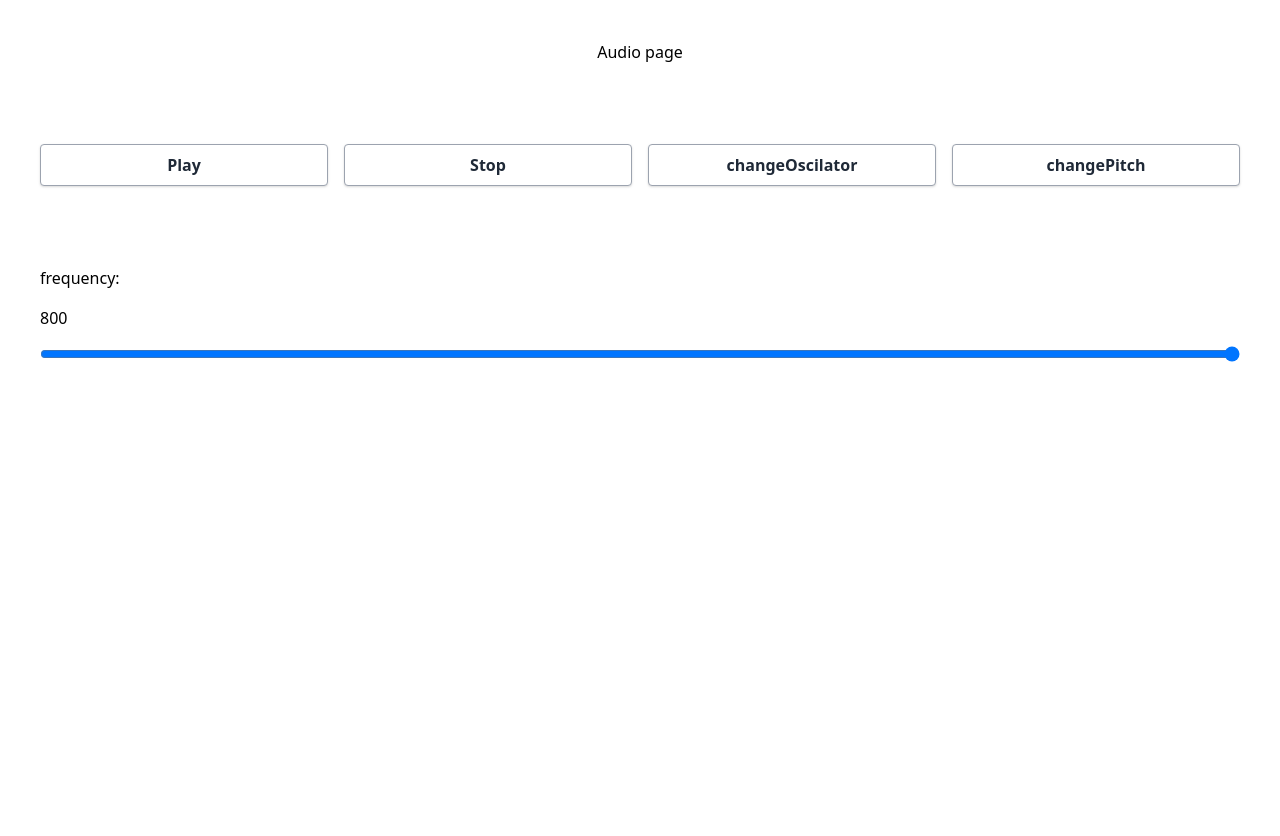
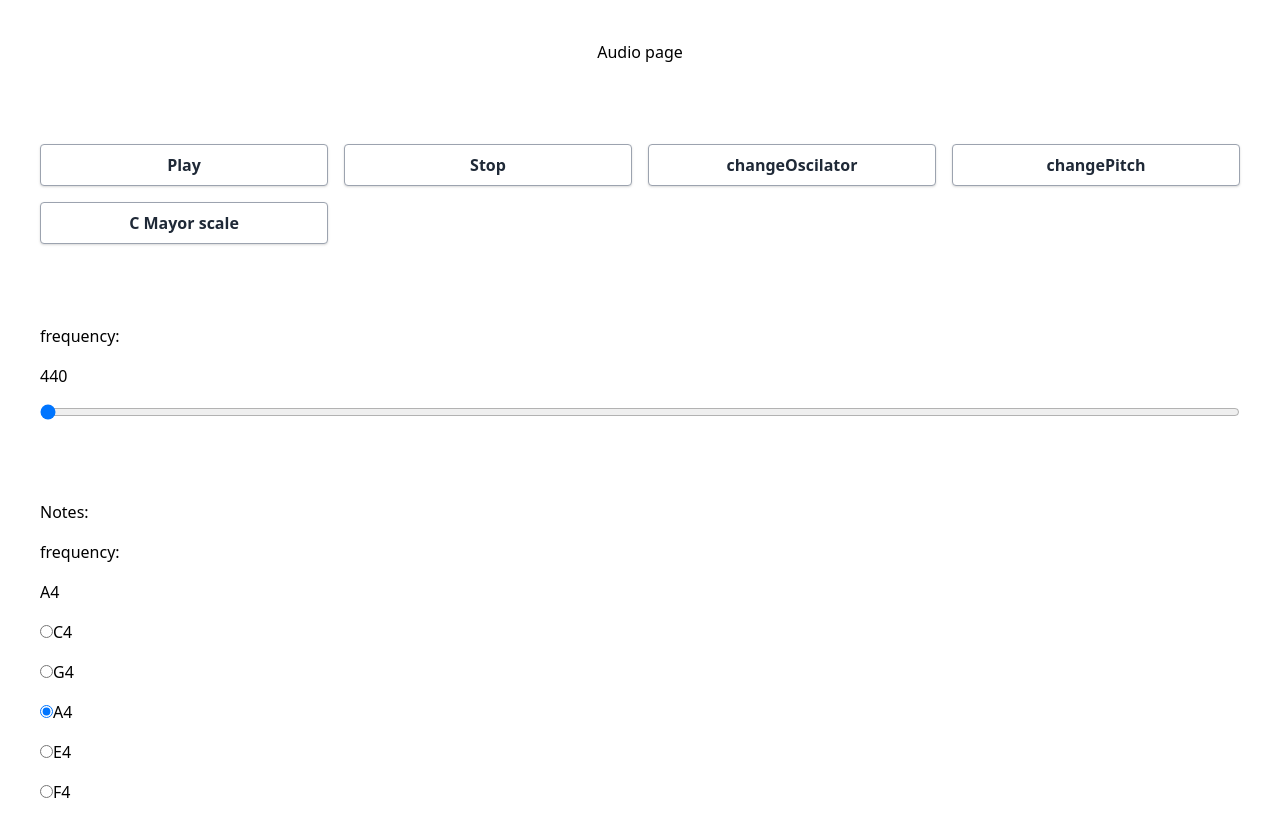
Before and after one commit to simonppg/professional-site, a Nuxt app: page /Audio in a window 1280 px wide. Shown: the top 836 px of the page. Before the commit the page ends 800 px from the top, so only its background shows below. Built offline with nearby package versions, Linux system fonts and the light colour scheme.

Commit message:
feat(audio): Play C mayor scale

```diff
--- a/nuxt.config.js
+++ b/nuxt.config.js
@@ -50,5 +50,9 @@ export default {
 
   // Nuxt/storybook https://storybook.nuxtjs.org/
   storybook: {
+  },
+
+  server: {
+    host: '0.0.0.0'
   }
 }
--- a/package.json
+++ b/package.json
@@ -38,6 +38,7 @@
   "dependencies": {
     "@nuxt/typescript-runtime": "^2.0.1",
     "core-js": "^3.8.3",
+    "music-core": "^1.0.0",
     "nuxt": "^2.15.7"
   },
   "devDependencies": {
--- a/pages/Audio.vue
+++ b/pages/Audio.vue
@@ -11,6 +11,7 @@
       <WhiteButton label="Stop" @clicked="stop" />
       <WhiteButton label="changeOscilator" @clicked="changeOscilator" />
       <WhiteButton label="changePitch" @clicked="changePitch" />
+      <WhiteButton label="C Mayor scale" @clicked="playCMayorScale" />
     </div>
 
     <div class="p-10 grid gap-4">
@@ -21,6 +22,14 @@
         min="600"
         max="800"
       >
+    </div>
+    <div class="p-10 grid gap-4">
+      <span>Notes:</span>
+      frequency: <span>{{ note }}</span>
+      <div v-for="item in notes" :key="item">
+        <input v-model="note" type="radio" label="item" :value="item">
+        <label for="html">{{ item }}</label><br>
+      </div>
     </div>
   </div>
 </template>
@@ -33,12 +42,23 @@ export default Vue.extend({
   components: { WhiteButton },
   data () {
     return {
-      frequency: 800
+      note: 'A4',
+      frequency: 440.00,
+      notes: [
+        'C4',
+        'G4',
+        'A4',
+        'E4',
+        'F4'
+      ]
     }
   },
   watch: {
     frequency (frequency: number) {
       this.$audioApp.setFrequency(frequency)
+    },
+    note (note: string) {
+      this.$audioApp.setNote(note)
     }
   },
   mounted () {
@@ -56,6 +76,9 @@ export default Vue.extend({
     },
     changePitch () {
       this.$audioApp.randomPitch()
+    },
+    playCMayorScale () {
+      this.$audioApp.playCMayorScale()
     }
   }
 })
--- a/src/AudioApp.ts
+++ b/src/AudioApp.ts
@@ -1,3 +1,5 @@
+import { Note } from 'music-core'
+
 type OscillatorType = 'custom' | 'sawtooth' | 'sine' | 'square' | 'triangle'
 
 export default class AudioApp {
@@ -34,6 +36,43 @@ export default class AudioApp {
     this.oscilatorNode.frequency.value = frequency
   }
 
+  setNote (noteName: string) {
+    const note = new Note(noteName)
+    console.log(note.sciName())
+    console.log(note.frequency())
+    this.setFrequency(parseFloat(note.frequency()))
+  }
+
+  playCMayorScale () {
+    const INTERVAL = 1000
+    const notes = [
+      'C4',
+      'D4',
+      'E4',
+      'F4',
+      'G4',
+      'A4',
+      'B4',
+      'C5',
+      'B4',
+      'A4',
+      'G4',
+      'F4',
+      'E4',
+      'D4',
+      'C4',
+      'stop'
+    ]
+
+    this.play()
+
+    notes.forEach((item, index) => {
+      setTimeout(() => {
+        if (item === 'stop') { this.stop() } else { this.setNote(item) }
+      }, INTERVAL * index)
+    })
+  }
+
   randomPitch () {
     if (!this.oscilatorNode) { return }
 
```
Also changed, not shown: 1 other file (tests, documents, lock files or other folders).
